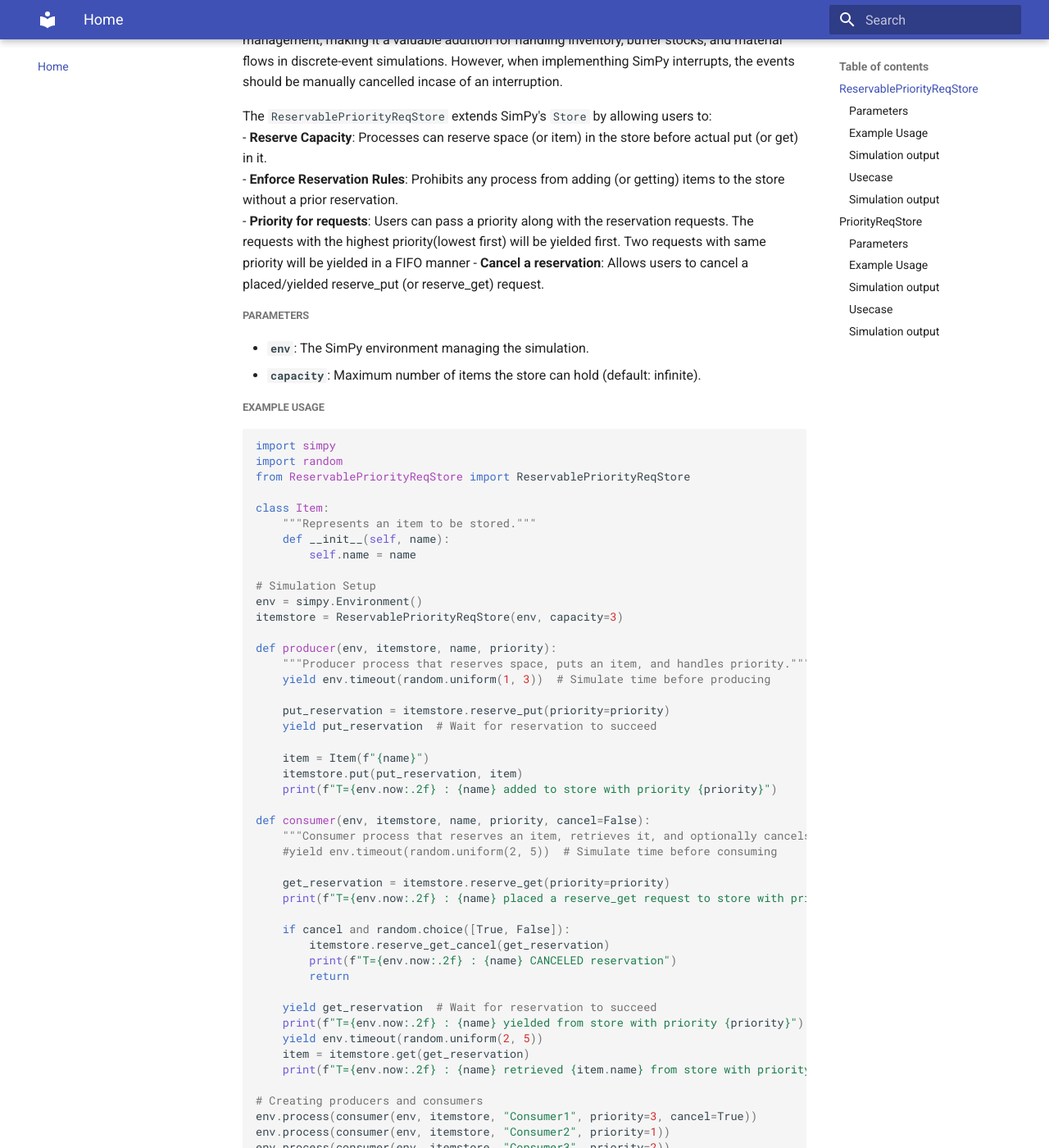
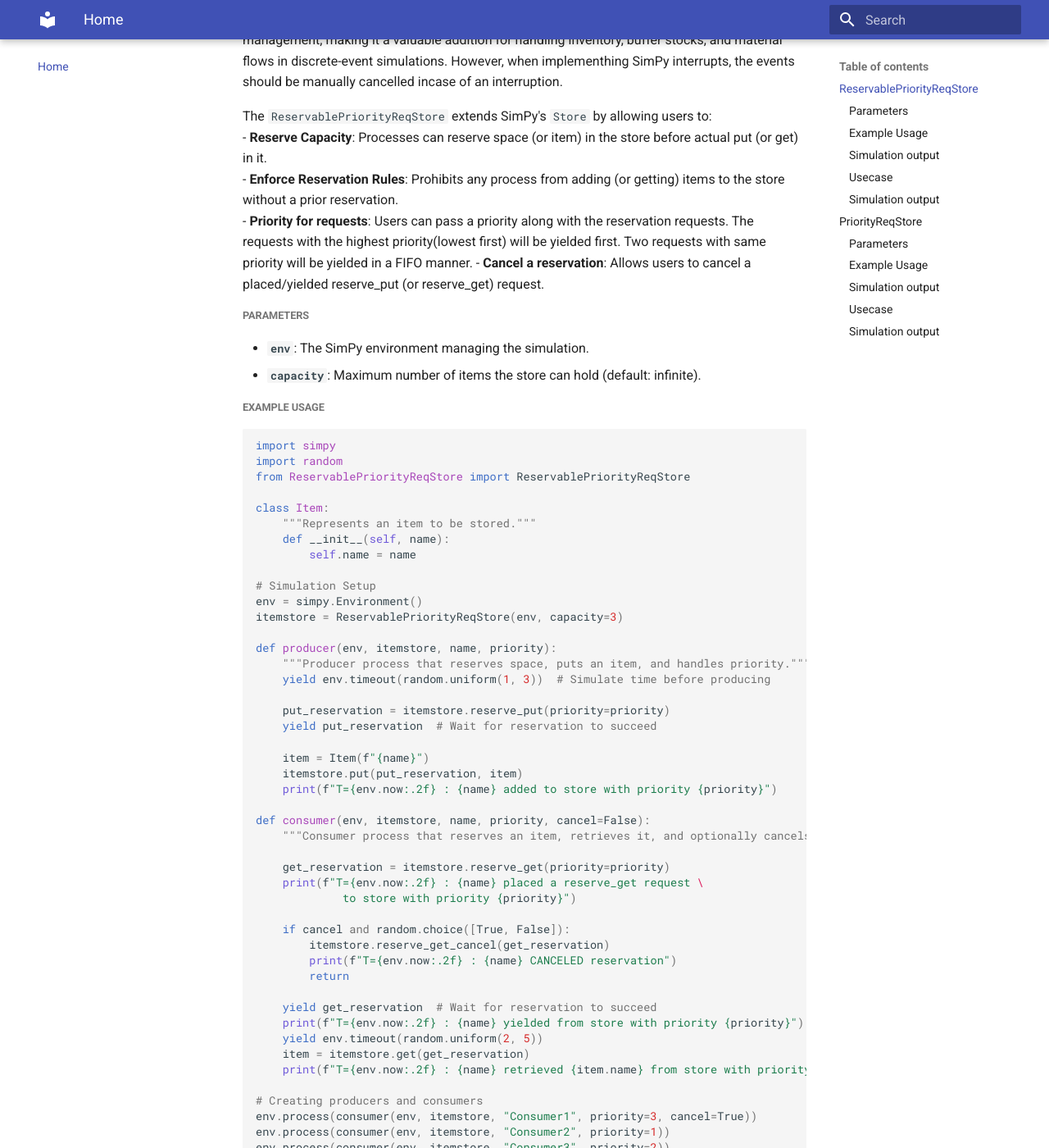
Before and after one commit to FactorySimPy/FactorySimPydocs, an MkDocs documentation site: the page built from docs/index.md, in a window 1280 px wide and 1400 px high, scrolled down 577 px. Shown: the whole window at 82% size. Built offline with MkDocs 1.6.1 and Material for MkDocs 9.7.7, drawn with Linux system fonts in a browser that asks for light colours; some of the changed text lies outside the part shown.

Commit message:
changes in index

```diff
--- a/docs/index.md
+++ b/docs/index.md
@@ -20,7 +20,7 @@
 The `ReservablePriorityReqStore` extends SimPy's `Store` by allowing users to:
 - **Reserve Capacity**: Processes can reserve space (or item) in the store before actual put (or get) in it.
 - **Enforce Reservation Rules**: Prohibits any process from adding (or getting) items to the store without a prior reservation.
-- **Priority for requests**: Users can pass a priority along with the reservation requests. The requests with the highest priority(lowest first) will be yielded first. Two requests with same priority will be yielded in a FIFO manner
+- **Priority for requests**: Users can pass a priority along with the reservation requests. The requests with the highest priority(lowest first) will be yielded first. Two requests with same priority will be yielded in a FIFO manner.
 - **Cancel a reservation**: Allows users to cancel a placed/yielded reserve_put (or reserve_get) request.
 
 
@@ -58,10 +58,10 @@
 
 def consumer(env, itemstore, name, priority, cancel=False):
     """Consumer process that reserves an item, retrieves it, and optionally cancels."""
-    #yield env.timeout(random.uniform(2, 5))  # Simulate time before consuming
 
     get_reservation = itemstore.reserve_get(priority=priority)
-    print(f"T={env.now:.2f} : {name} placed a reserve_get request to store with priority {priority}")
+    print(f"T={env.now:.2f} : {name} placed a reserve_get request \
+             to store with priority {priority}")
 
     if cancel and random.choice([True, False]):
         itemstore.reserve_get_cancel(get_reservation)
@@ -132,7 +132,8 @@
         yield put_req
         item_name = f"{item_prefix}{i+1}"
         store.put(put_req, item_name)
-        print(f"T={env.now:.2f}: Producer {item_prefix}: added {item_name} (store size={len(store.items)})")
+        print(f"T={env.now:.2f}: Producer {item_prefix}: added {item_name} \
+                   (store size={len(store.items)})")
 
         i += 1
 
@@ -148,10 +149,11 @@
 
 
 # ----- Machine -----
-def machine(env, delay, input_stores, input_priorities, output_store, output_prefix):
+def machine(env, delay, input_stores, input_priorities,
+               output_store, output_prefix):
     """
-    A machine that requests multiple items from input stores (with optional priorities),
-    waits processing time, and outputs a new item.
+    A machine that requests multiple items from input stores
+    (with optional priorities),waits processing time, and outputs a new item.
 
     Args:
         input_stores (list): list of stores to get inputs from
@@ -173,7 +175,8 @@
                 req = store.reserve_get()
             input_requests.append(req)
 
-        print(f"T={env.now:.2f}: Machine {output_prefix}: waiting to yield reserve_get requests")
+        print(f"T={env.now:.2f}: Machine {output_prefix}: waiting to yield \
+                           reserve_get requests")
         yield env.all_of(input_requests)
 
         # Get input items
@@ -184,7 +187,8 @@
         yield env.timeout(delay)
 
         output_store.put(put_req, f"{output_prefix}{i}")
-        print(f"T={env.now:.2f}: Machine {output_prefix}: finished product is available in its store")
+        print(f"T={env.now:.2f}: Machine {output_prefix}: finished product is \
+                        available in its store")
         i += 1
 
 # ----- Simulation Setup -----
@@ -213,8 +217,8 @@
 
     # Machine setups
     machine_params = [
-        (1, [yellowstore, redstore], [None, None], orangestore, "orange"),  # Machine1
-        (1, [yellowstore, bluestore], [-2, None], greenstore, "green")      # Machine2
+        (1, [yellowstore, redstore], [None, None], orangestore, "orange"),#Machine1
+        (1, [yellowstore, bluestore], [-2, None], greenstore, "green") # Machine2
     ]
 
     # Start Producers
@@ -272,7 +276,7 @@
 PriorityReqStore is a resource store with basic priority handling capabilities. Users can add a priority for each of the get(or put) requests. Request with lower values of priority yields first. If two requests with same priority are placed from two processes then FIFO order is followed to yield the requests.
 
 **Main Features:**
-- Manages multiple requests with different priorities.
+- Manages concurrent requests with different priority values.
 
 
 ##### Parameters
@@ -295,21 +299,19 @@
 
     yield env.timeout(delay)
     item1 = item(name='item'+str(name)+str(i))
-    print(f'T={env.now:.2f}: Source {name} Going to put an item in store {item1.name} with priority {priority}')
+    print(f'T={env.now:.2f}: Source {name} Going to put an item in \
+                    store {item1.name} with priority {priority}')
 
     yield store.put(item1,priority)
-
-
-    #print(f'T={env.now:.2f}: Source {name} is putting an item in store {item1.name} with priority {priority}')
     i+=2
 def sink(name,env,delay,priority):
 
     yield env.timeout(delay)
-    print(f'T={env.now:.2f}: Sink {name} placed a get request with priority {priority} in the store')
+    print(f'T={env.now:.2f}: Sink {name} placed a get request with \
+                     priority {priority} in the store')
     item = yield store.get(priority)
     print(f'T={env.now:.2f}: Sink {name} Got an item from store {item.name}')
-#p5= env.process(source('IN-A',env,1))
-#p6= env.process(source('IN-B',env,1))
+
 
 
 env= simpy.Environment()
```
Also changed, not shown: site/index.html, site/search/search_index.json.
